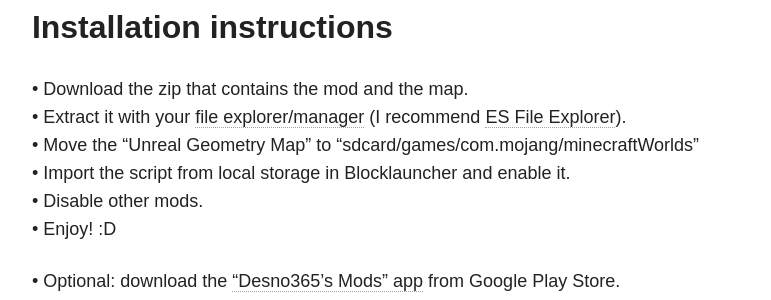
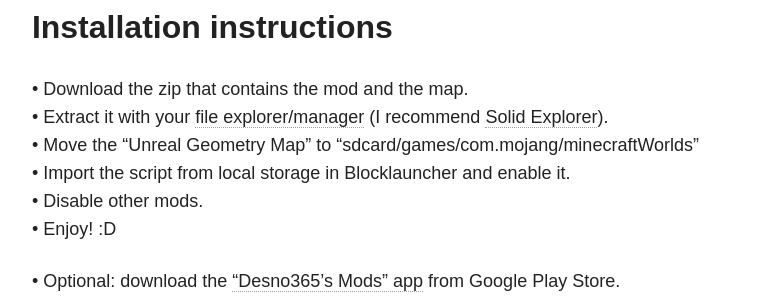
Before and after one commit to Desno365/Desno365.github.io, a Jekyll site: the page built from minecraft/unreal-map/index.md, in a window 1280 px wide and 900 px high, scrolled down 1129 px. Shown: the part 153-453 px from the top of the window, without its empty margins (254-1025 px from the left). Built offline with Jekyll 4.4.1, drawn with Linux system fonts in a browser that asks for light colours; nearby versions of some CDN libraries; comment, search, counter and statistics services are not loaded.

Commit message:
Removed ES File Explorer recommendation

```diff
--- a/minecraft/unreal-map/index.md
+++ b/minecraft/unreal-map/index.md
@@ -26,7 +26,7 @@
 ## Installation instructions
 
 • Download the zip that contains the mod and the map.<br>
-• Extract it with your [file explorer/manager](http://play.google.com/store/search?q=file%20explorer) (I recommend [ES File Explorer](https://play.google.com/store/apps/details?id=com.estrongs.android.pop)).<br>
+• Extract it with your [file explorer/manager](http://play.google.com/store/search?q=file%20explorer) (I recommend [Solid Explorer](https://play.google.com/store/apps/details?id=pl.solidexplorer2)).<br>
 • Move the "Unreal Geometry Map" to "sdcard/games/com.mojang/minecraftWorlds"<br>
 • Import the script from local storage in Blocklauncher and enable it.<br>
 • Disable other mods.<br>
```
Also changed, not shown: minecraft/turrets-mod/index.md (+1 -1 lines).
